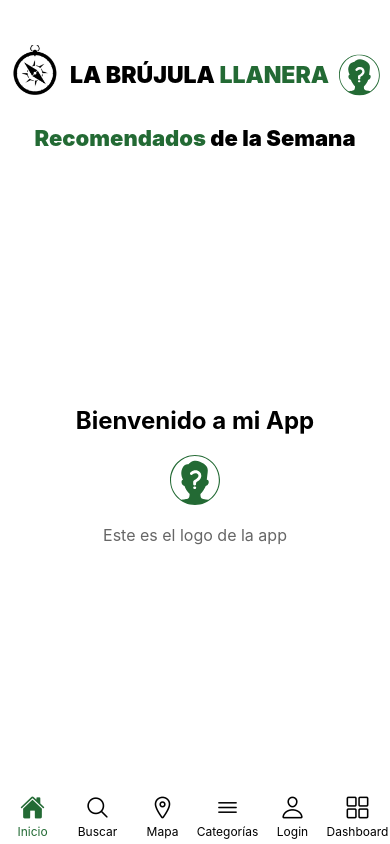
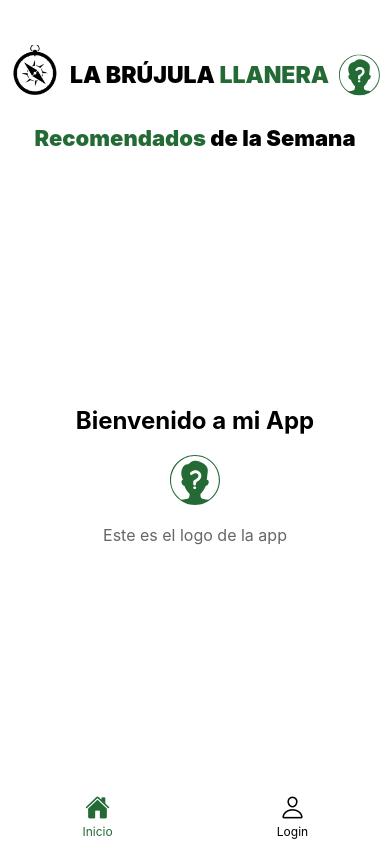
Before and after one commit to chrisfalla/Frontend_La_Brujula_Llanera, a React Native app: screen / in a window 390 px wide. Built offline with nearby package versions, Linux system fonts and the light colour scheme.

Commit message:
Last Estabilization Develop
In this commit the tabnavigator is functional only with HomeScreen and LoginScreen

```diff
--- a/src/navigation/AppNavigation.js
+++ b/src/navigation/AppNavigation.js
@@ -5,15 +5,9 @@ import { createStackNavigator } from '@react-navigation/stack';
 import { createBottomTabNavigator } from '@react-navigation/bottom-tabs';
 import { Ionicons } from '@expo/vector-icons';
 
-import MapaScreen from '../screens/Map/MapaScreen';
-import CategoriesScreen from '../screens/Categories/CategoriesScreen';
 import HomeScreen from '../screens/Home/HomeScreen';
 import LoginScreen from '../screens/Login/LoginScreen';
-import RegisterScreen from '../screens/Register/RegisterScreen';
-import PasswordRecoveryStepOneScreen from '../screens/PasswordRecovery/PasswordRecoveryStepOneScreen';
-import PasswordRecoveryStepTwoScreen from '../screens/PasswordRecovery/PasswordRecoveryStepTwoScreen';
-import PasswordRecoveryStepThreeScreen from '../screens/PasswordRecovery/PasswordRecoveryStepThreeScreen';
-import DashboardScreen from '../screens/Dashboard/DashboardScreen';
+
 
 
 const Stack = createStackNavigator();
@@ -30,20 +24,8 @@ const TabNavigator = () => {
                         case 'Home':
                             iconName = focused ? 'home' : 'home-outline';
                             break;
-                        case 'BuscarCategorias':
-                            iconName = focused ? 'search' : 'search-outline';
-                            break;
-                        case 'Mapa':
-                            iconName = focused ? 'location' : 'location-outline';
-                            break;
-                        case 'Categorias':
-                            iconName = focused ? 'menu' : 'menu-outline';
-                            break;
                         case 'Auth':
                             iconName = focused ? 'person' : 'person-outline';
-                            break;
-                        case 'Dashboard':
-                            iconName = focused ? 'grid' : 'grid-outline';
                             break;
                         default:
                             iconName = 'help-outline';
@@ -71,55 +53,15 @@ const TabNavigator = () => {
                 }}
             />
             <Tab.Screen
-                name="BuscarCategorias"
-                component={CategoriesScreen}
-                options={{
-                    title: 'Buscar',
-                    headerShown: false
-                }}
-            />
-            <Tab.Screen
-                name="Mapa"
-                component={MapaScreen}
-                options={{
-                    title: 'Mapa',
-                    headerShown: false
-                }}
-            />
-            <Tab.Screen
-                name="Categorias"
-                component={CategoriesScreen}
-                options={{
-                    title: 'Categorías',
-                    headerShown: false
-                }}
-            />
-            <Tab.Screen
                 name="Auth"
-                component={AuthStack}
+                component={LoginScreen}
                 options={{
                     title: 'Login',
                     headerShown: false
                 }}
             />
-            <Tab.Screen
-                name="Dashboard"
-                component={DashboardScreen}
-                options={{
-                    title: 'Dashboard',
-                    headerShown: false
-                }}
-            />
+
         </Tab.Navigator>
-    );
-};
-
-const AuthStack = () => {
-    return (
-        <Stack.Navigator screenOptions={{ headerShown: false }}>
-            <Stack.Screen name="Login" component={LoginScreen} />
-            <Stack.Screen name="Register" component={RegisterScreen} />
-        </Stack.Navigator>
     );
 };
 
```
